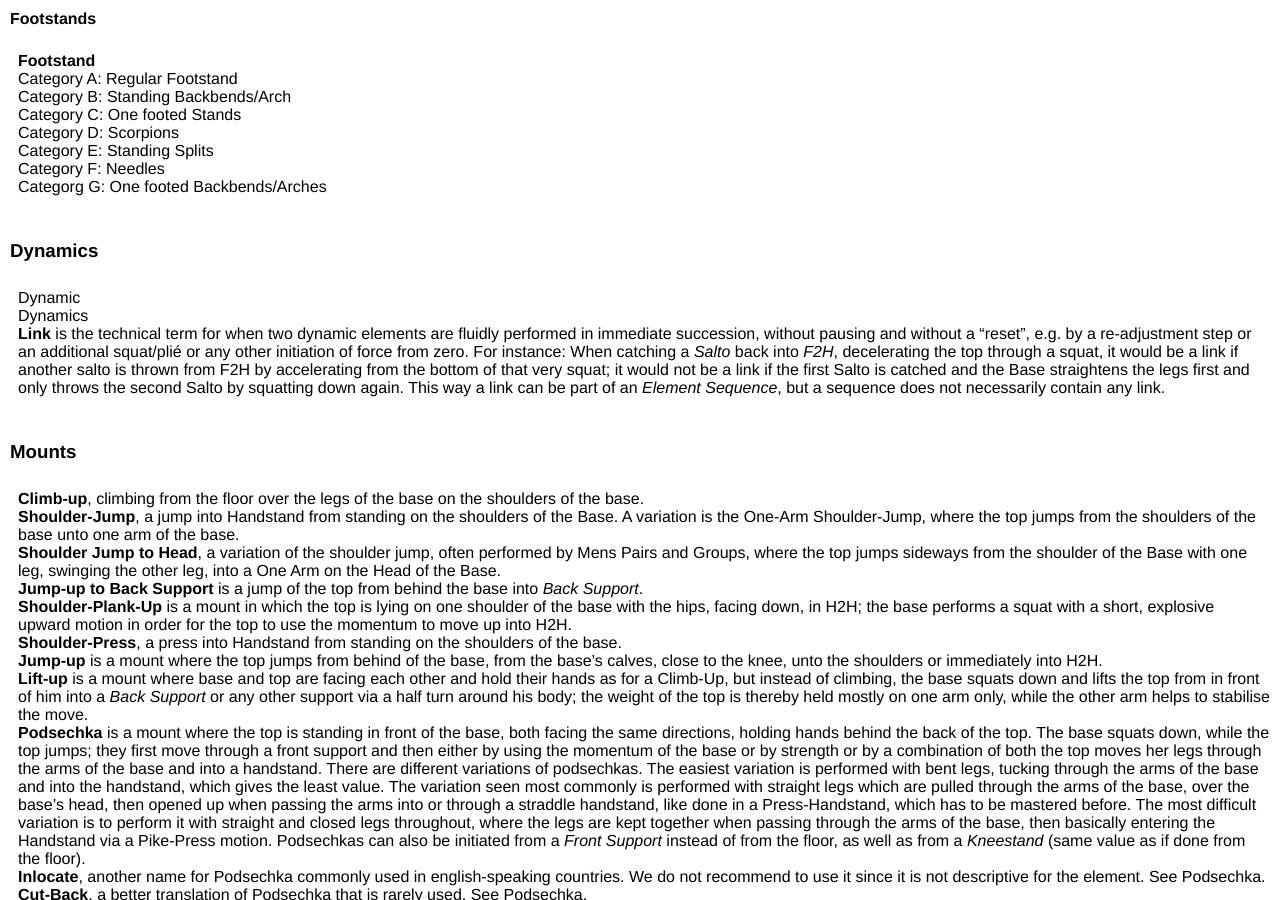
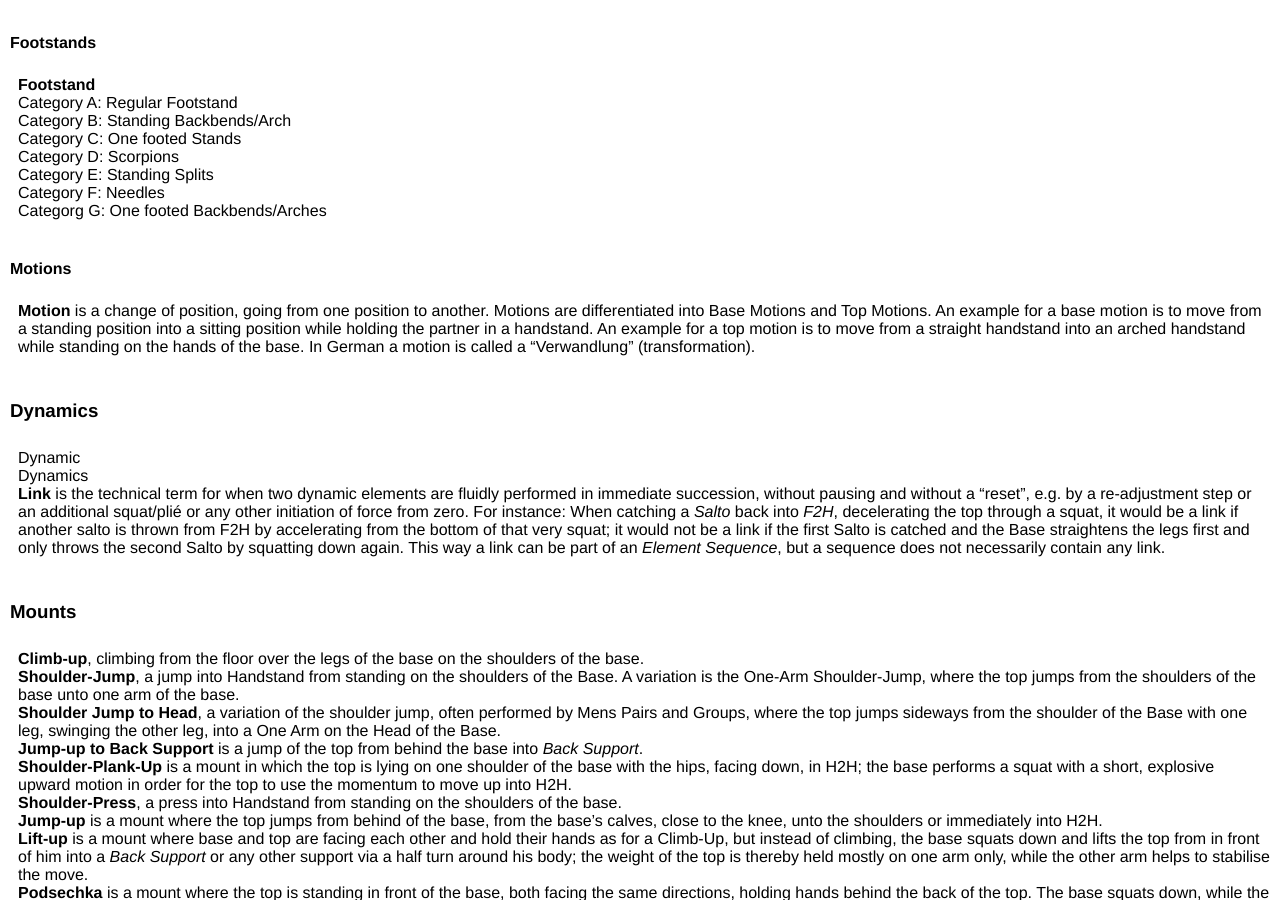
Before and after one commit to floshin/acrolib, a Jekyll site: the page built from glossary.md, in a window 1280 px wide and 900 px high, scrolled down 3704 px. Built offline with Jekyll 4.4.1, drawn with Linux system fonts in a browser that asks for light colours; our own code applies the rules of GitHub Pages for plain Markdown files.

Commit message:
Update glossary.md

```diff
--- a/glossary.md
+++ b/glossary.md
@@ -21,9 +21,9 @@
 
 * Partner work
     * Balance
+      * Motions
     * Dynamics
     * Mounts/Dismounts
-    * Motions
 * Individual work
     * Agility
     * Flexibility
@@ -141,6 +141,11 @@
 * Category E: Standing Splits
 * Category F: Needles
 * Categorg G: One footed Backbends/Arches
+
+
+#### Motions
+
+* **Motion** is a change of position, going from one position to another. Motions are differentiated into Base Motions and Top Motions. An example for a base motion is to move from a standing position into a sitting position while holding the partner in a handstand. An example for a top motion is to move from a straight handstand into an arched handstand while standing on the hands of the base. In German a motion is called a "Verwandlung" (transformation).
 
 
 ### Dynamics
```
